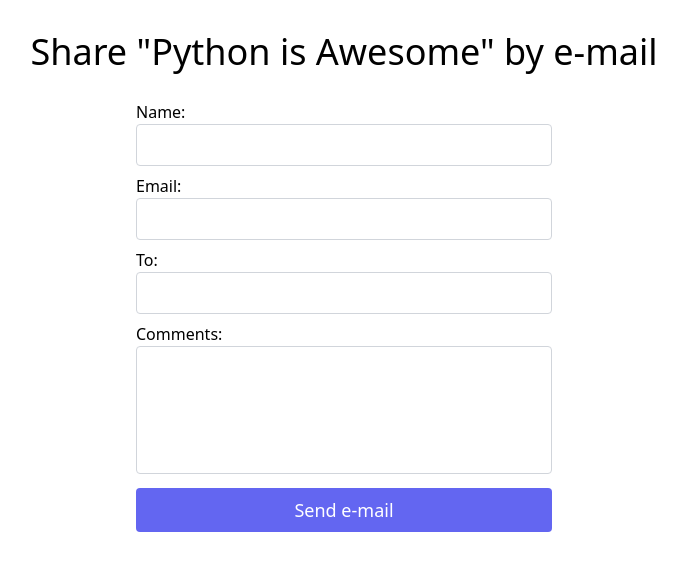
After one commit to Boadzie/tailman, a Django app: page /blog/4/share/ in a window 1280 px wide. The commit adds this page. Shown: the top 579 px of the page, without its empty margins (296-982 px from the left). Run offline with Django 3.2, Linux system fonts and the light colour scheme; data comes from the database, SQL or seed files in the repository.

Commit message:
add mail support to blog

```diff
--- /dev/null
+++ b/blog/forms.py
@@ -0,0 +1,8 @@
+from django import forms
+
+class EmailPostForm(forms.Form):
+    name = forms.CharField(max_length=25, widget=forms.TextInput(attrs={"class": "mb-2 w-full bg-white rounded border border-gray-300 focus:border-indigo-500 focus:ring-2 focus:ring-indigo-200 text-base outline-none text-gray-700 py-1 px-3 leading-8 transition-colors duration-200 ease-in-out"}))
+    email = forms.EmailField(widget=forms.TextInput(attrs={"class": "mb-2 w-full bg-white rounded border border-gray-300 focus:border-indigo-500 focus:ring-2 focus:ring-indigo-200 text-base outline-none text-gray-700 py-1 px-3 leading-8 transition-colors duration-200 ease-in-out"}))
+    to = forms.EmailField(widget=forms.TextInput(attrs={"class": "mb-2 w-full bg-white rounded border border-gray-300 focus:border-indigo-500 focus:ring-2 focus:ring-indigo-200 text-base outline-none text-gray-700 py-1 px-3 leading-8 transition-colors duration-200 ease-in-out"}))
+    comments = forms.CharField(required=False,
+    widget=forms.Textarea(attrs={"class": "w-full bg-white rounded border border-gray-300 focus:border-indigo-500 focus:ring-2 focus:ring-indigo-200 h-32 text-base outline-none text-gray-700 py-1 px-3 resize-none leading-6 transition-colors duration-200 ease-in-out"}))
--- a/blog/templates/blog/base.html
+++ b/blog/templates/blog/base.html
@@ -7,7 +7,7 @@
 <link href="{% static "css/blog.css" %}" rel="stylesheet">
 </head>
 <body>
-<div id="content">
+<div id="content" class="container mx-auto px-4 py-8">
 {% block content %}
 {% endblock %}
 </body>
--- a/blog/templates/blog/post/list.html
+++ b/blog/templates/blog/post/list.html
@@ -16,6 +16,7 @@
         <div class="md:flex-grow">
           <h2 class="mb-2 text-2xl font-medium text-gray-900 title-font">{{ post.title }}</h2>
           <p class="leading-relaxed">{{ post.body|truncatewords:30|linebreaks }}</p>
+
           <a href="{{ post.get_absolute_url }}"class="inline-flex items-center mt-4 text-indigo-500">Learn More
             <svg class="w-4 h-4 ml-2" viewBox="0 0 24 24" stroke="currentColor" stroke-width="2" fill="none" stroke-linecap="round" stroke-linejoin="round">
               <path d="M5 12h14"></path>
--- /dev/null
+++ b/blog/templates/blog/post/share.html
@@ -0,0 +1,34 @@
+{% extends "blog/base.html" %}
+
+{% block title %}Share a post{% endblock %}
+{% block content %}
+{% if sent %}
+<div class="flex w-full max-w-lg mx-auto overflow-hidden bg-white rounded-lg shadow-md dark:bg-gray-800">
+    <div class="flex items-center justify-center w-14 bg-green-500">
+        <svg class="w-6 h-6 text-white fill-current" viewBox="0 0 40 40" xmlns="http://www.w3.org/2000/svg">
+            <path d="M20 3.33331C10.8 3.33331 3.33337 10.8 3.33337 20C3.33337 29.2 10.8 36.6666 20 36.6666C29.2 36.6666 36.6667 29.2 36.6667 20C36.6667 10.8 29.2 3.33331 20 3.33331ZM16.6667 28.3333L8.33337 20L10.6834 17.65L16.6667 23.6166L29.3167 10.9666L31.6667 13.3333L16.6667 28.3333Z"/>
+        </svg>
+    </div>
+
+    <div class="px-4 py-2 -mx-3">
+        <div class="mx-3">
+            <span class="font-semibold text-green-500 dark:text-green-400">Success</span>
+            <h1 class="text-2xl mb-2 text-gray-700">E-mail successfully sent</h1>
+            <p class="text-sm text-gray-600 dark:text-gray-200">"{{ post.title }}" was successfully sent to {{ form.cleaned_data.to }}.</p>
+        </div>
+    </div>
+</div>
+
+{% else %}
+    <h1 class="text-4xl mb text-center ">Share "{{ post.title }}" by e-mail</h1>
+    <form class="w-2/6 mt-3 flex flex-col ml-auto mr-auto" method="post">
+        <d class="relative  mb-4 mt-4">
+            {{ form }}
+            <input class="w-full px-2 mt-2 py-2 mr-auto ml-auto text-lg text-white bg-indigo-500 border-0 rounded px-4 focus:outline-none hover:bg-indigo-600" type="submit" value="Send e-mail" />
+          </div>
+          {% csrf_token %}
+
+    </form>
+
+{% endif %}
+{% endblock %}
--- a/blog/urls.py
+++ b/blog/urls.py
@@ -9,4 +9,5 @@ urlpatterns = [
     path('<int:year>/<int:month>/<int:day>/<slug:post>/',
     views.post_detail,
     name='post_detail'),
+    path('<int:post_id>/share/', views.post_share, name='post_share'),
 ]
--- a/blog/views.py
+++ b/blog/views.py
@@ -1,31 +1,18 @@
 from django.shortcuts import render, get_object_or_404
 from django.core.paginator import Paginator, EmptyPage,\
 PageNotAnInteger
+from django.core.mail import send_mail
 from django.views.generic import ListView
 from .models import Post
+from .forms import EmailPostForm
 
+# post view
 class PostListView(ListView):
     queryset = Post.published.all()
     context_object_name = 'posts'
     paginate_by = 3
     template_name = 'blog/post/list.html'
 
-# def post_list(request):
-#     object_list = Post.published.all()
-#     paginator = Paginator(object_list, 3) # 3 posts in each page
-#     page = request.GET.get('page')
-#     try:
-#         posts = paginator.page(page)
-#     except PageNotAnInteger:
-#         # If page is not an integer deliver the first page
-#         posts = paginator.page(1)
-    # except EmptyPage:
-    #     # If page is out of range deliver last page of results
-    #     posts = paginator.page(paginator.num_pages)
-    # return render(request,
-    # 'blog/post/list.html',
-    # {'page': page,
-    # 'posts': posts})
 
 def post_detail(request, year, month, day, post):
     post = get_object_or_404(Post, slug=post,
@@ -35,3 +22,28 @@ def post_detail(request, year, month, day, post):
     publish__day=day)
     return render(request, 'blog/post/detail.html',
     {'post': post})
+
+# forms view
+def post_share(request, post_id):
+    # Retrieve post by id
+    post = get_object_or_404(Post, id=post_id, status='published')
+    sent = False
+
+    if request.method == 'POST':
+        # Form was submitted
+        form = EmailPostForm(request.POST)
+        if form.is_valid():
+            # Form fields passed validation
+            cd = form.cleaned_data
+            post_url = request.build_absolute_uri(post.get_absolute_url())
+            subject = f"{cd['name']} recommends you read {post.title}"
+            message = f"Read {post.title} at {post_url}\n\n" \
+                      f"{cd['name']}\'s comments: {cd['comments']}"
+            send_mail(subject, message, 'admin@myblog.com', [cd['to']])
+            sent = True
+
+    else:
+        form = EmailPostForm()
+    return render(request, 'blog/post/share.html', {'post': post,
+                                                    'form': form,
+                                                    'sent': sent})
--- a/tailman/settings.py
+++ b/tailman/settings.py
@@ -27,6 +27,7 @@ DEBUG = True
 
 ALLOWED_HOSTS = []
 
+EMAIL_BACKEND = 'django.core.mail.backends.console.EmailBackend'
 
 # Application definition
 
@@ -40,6 +41,7 @@ INSTALLED_APPS = [
     'blog.apps.BlogConfig',
 
 ]
+
 
 MIDDLEWARE = [
     'django.middleware.security.SecurityMiddleware',
```
Also changed, not shown: blog/templates/blog/post/detail.html (+9 -0 lines).
